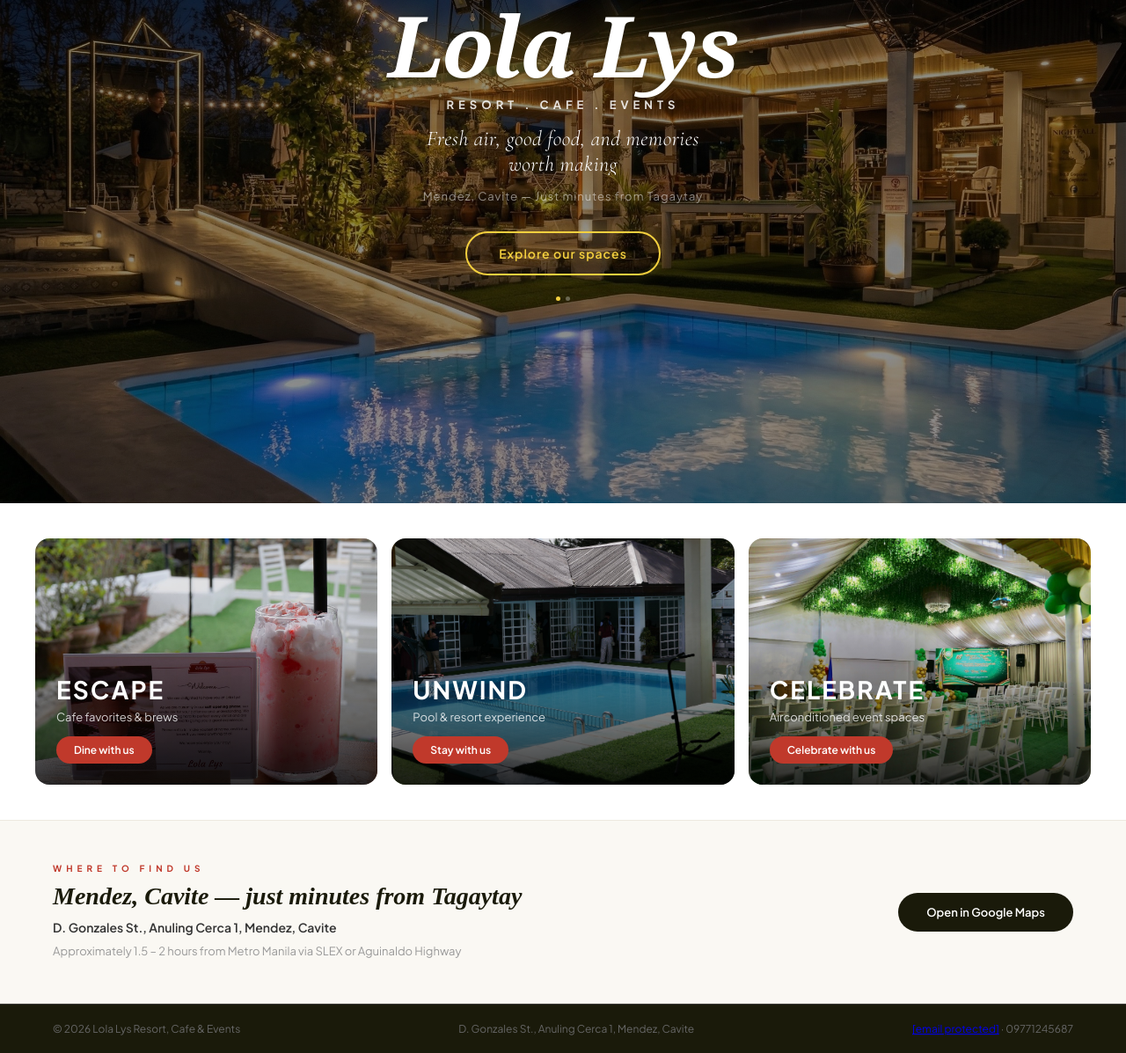
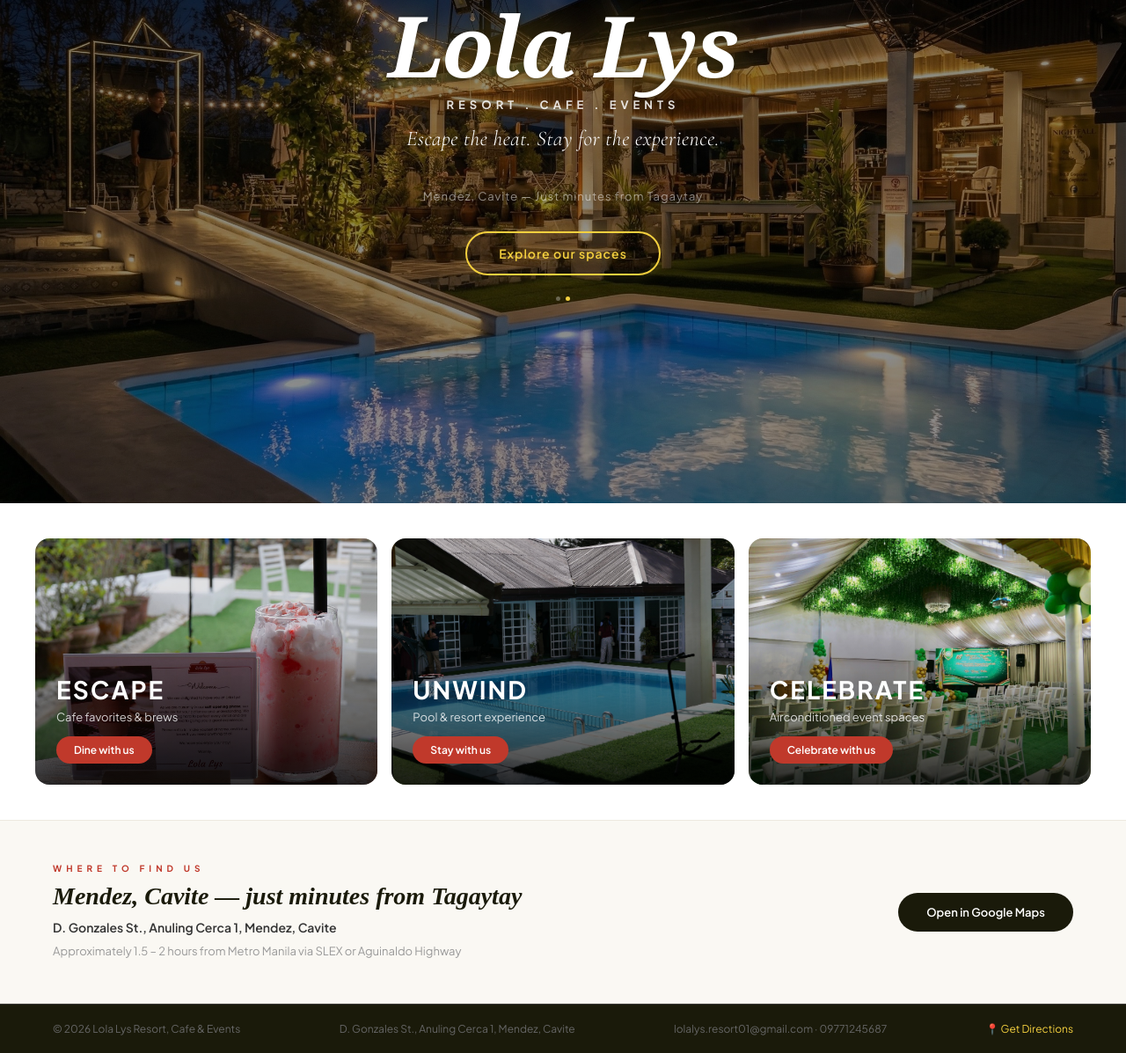
Before and after one commit to guidoifawkes83-stack/lola-lys-website, a plain HTML site: page index.html in a window 1280 px wide. Shown: the part 300-1497 px from the top of the page at 88% size. Drawn offline with nearby package versions, Linux system fonts and the light colour scheme; a web font is replaced by a local one.

Commit message:
Reverted index.html to last working version

```diff
--- a/index.html
+++ b/index.html
@@ -18,16 +18,8 @@
 <!-- SOCIAL SHARING (Facebook, Viber, iMessage previews) -->
 <meta property="og:title" content="Lola Lys Resort, Cafe & Events — Mendez, Cavite">
 <meta property="og:description" content="Escape the heat. Just minutes from Tagaytay — pool, cafe, events, and overnight stays await you at Lola Lys.">
-<meta property="og:image" content="https://lolalys.netlify.app/images/hero/hero-main.jpg">
-<meta property="og:url" content="https://lolalys.netlify.app">
+<meta property="og:image" content="images/hero/hero-main.jpg">
 <meta property="og:type" content="website">
-<meta property="og:site_name" content="Lola Lys Resort, Cafe & Events">
-
-<!-- Twitter/X Card -->
-<meta name="twitter:card" content="summary_large_image">
-<meta name="twitter:title" content="Lola Lys Resort, Cafe & Events — Mendez, Cavite">
-<meta name="twitter:description" content="Escape the heat. Just minutes from Tagaytay — pool, cafe, events, and overnight stays await you at Lola Lys.">
-<meta name="twitter:image" content="https://lolalys.netlify.app/images/hero/hero-main.jpg">
 
 <!-- fAVICON -->
 <link rel="icon" type="image/png" href="favicon-32x32.png" sizes="32x32">
@@ -147,5 +139,10 @@
   <footer class="footer">
     <span>© 2026 Lola Lys Resort, Cafe & Events</span>
     <span>D. Gonzales St., Anuling Cerca 1, Mendez, Cavite</span>
-    <span><a href="/cdn-cgi/l/email-protection" class="__cf_email__" data-cfemail="2f4340434e43565c015d4a5c405d5b1f1e6f48424e4643014c4042">[email&#160;protected]</a> · 09771245687</span>
-    <a href="https://maps.google.com/?q=D.+Gonzales+St.,+Anuling+Cerca+1,+Mendez,+Cavite"
+    <span>lolalys.resort01@gmail.com · 09771245687</span>
+    <a href="https://maps.google.com/?q=D.+Gonzales+St.,+Anuling+Cerca+1,+Mendez,+Cavite" target="_blank" class="footer-map">📍 Get Directions</a>
+  </footer>
+
+  <script src="script.js"></script>
+</body>
+</html>
```
